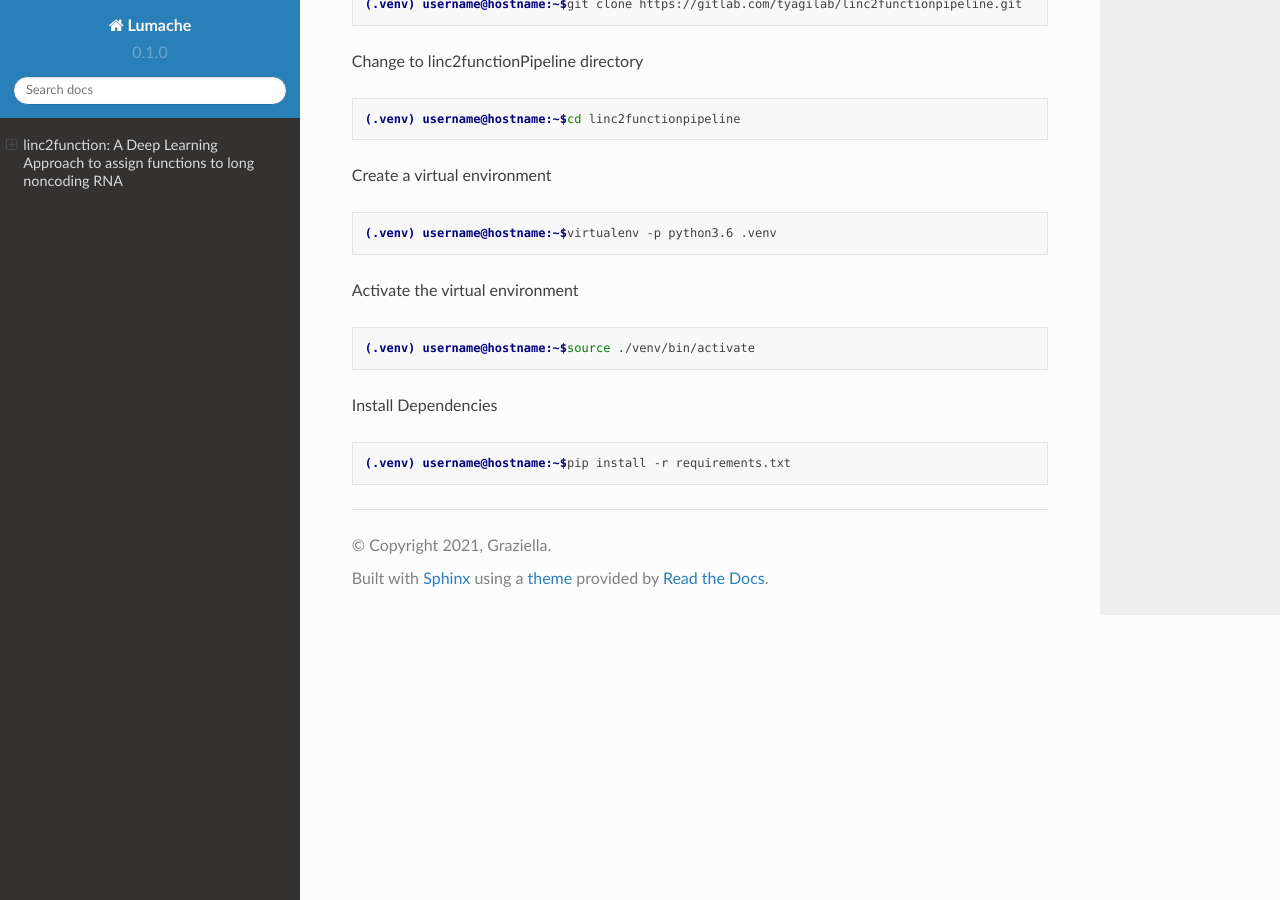
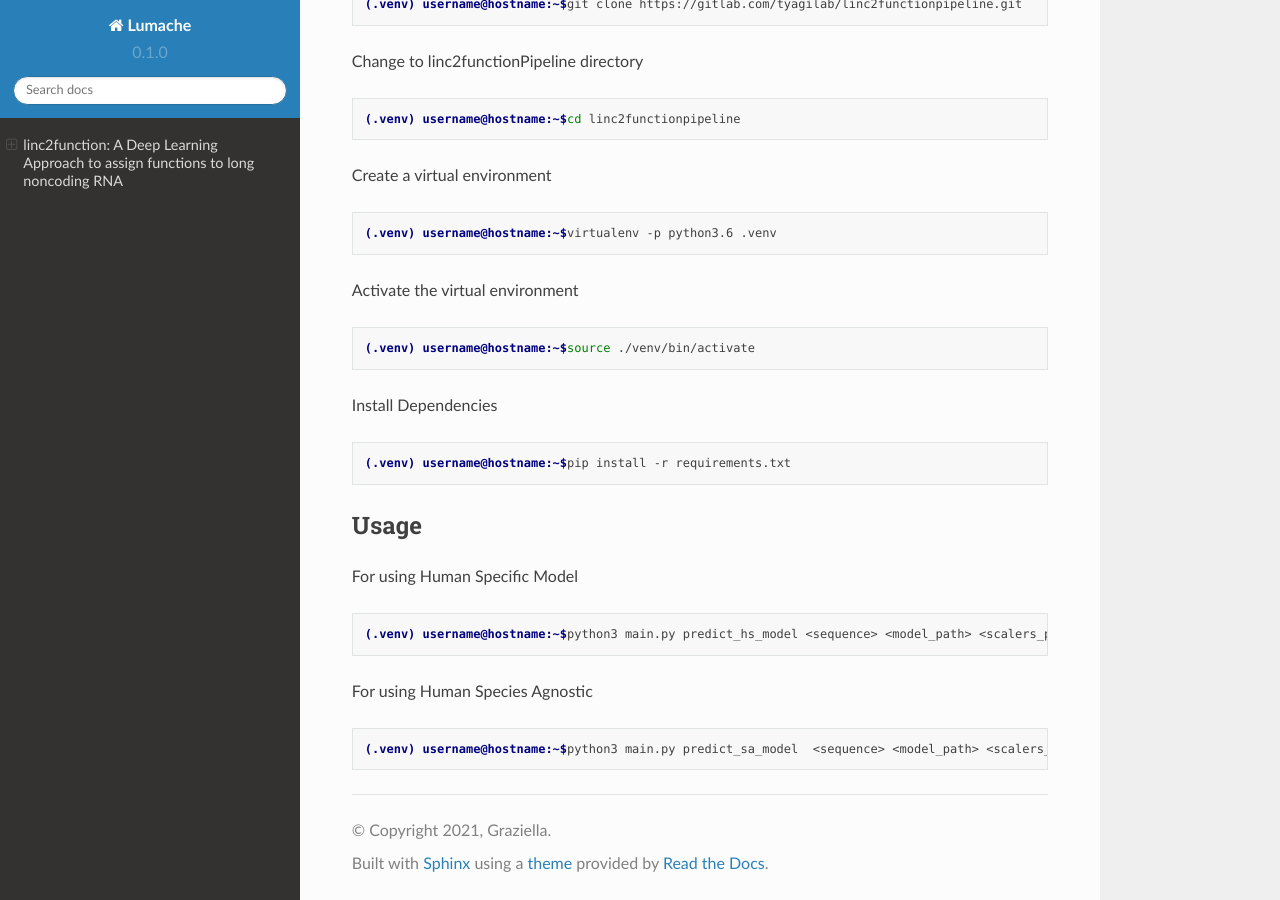
Before and after one commit to ryashpal/linc2function-tutorial, a Sphinx documentation site: the page built from docs/source/index.rst, in a window 1280 px wide and 900 px high, scrolled down 1554 px. Built offline with Sphinx 7.4.7 and the Read the Docs theme 2.0.0, drawn with Linux system fonts in a browser that asks for light colours.

Commit message:
Update index.rst

```diff
--- a/docs/source/index.rst
+++ b/docs/source/index.rst
@@ -69,4 +69,17 @@ Install Dependencies
 
 
 
-.. toctree::
+Usage
+-----
+
+For using Human Specific Model
+
+.. code-block:: console
+
+    (.venv) username@hostname:~$python3 main.py predict_hs_model <sequence> <model_path> <scalers_path>
+
+For using Human Species Agnostic
+
+.. code-block:: console
+
+    (.venv) username@hostname:~$python3 main.py predict_sa_model  <sequence> <model_path> <scalers_path>
```
